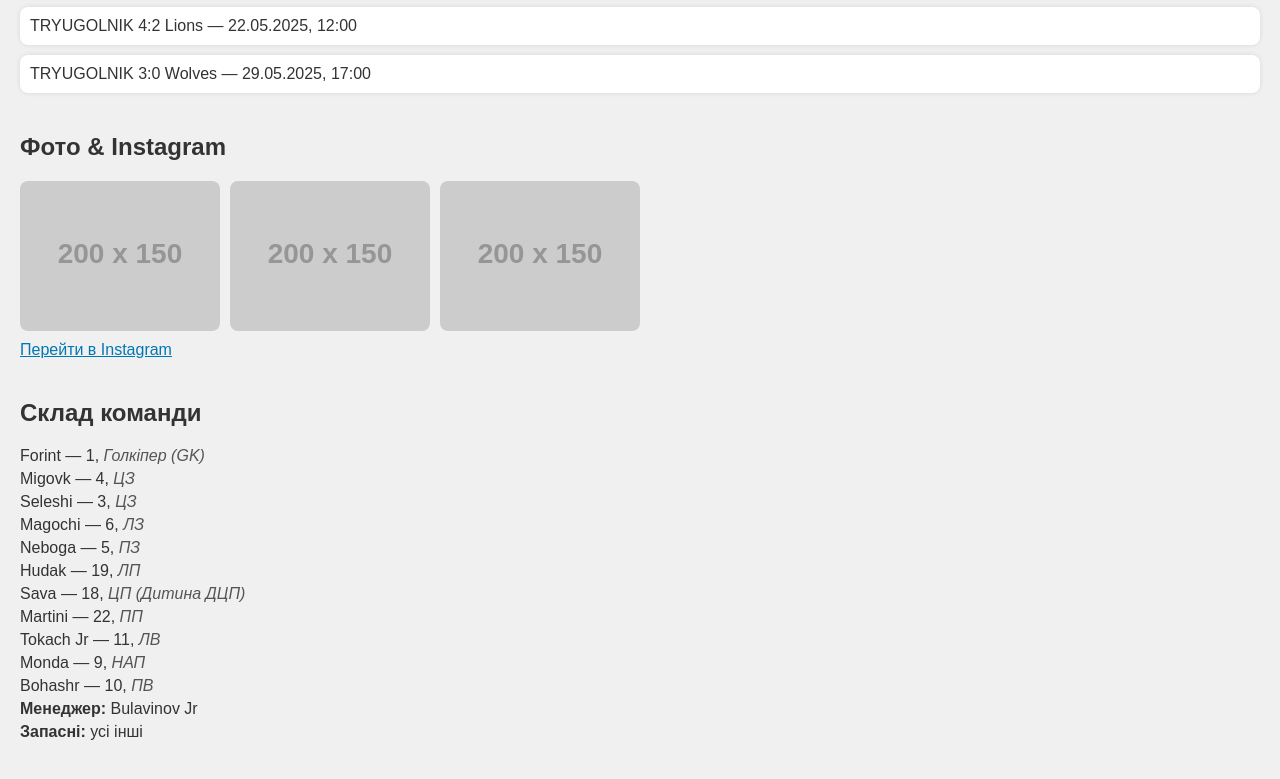
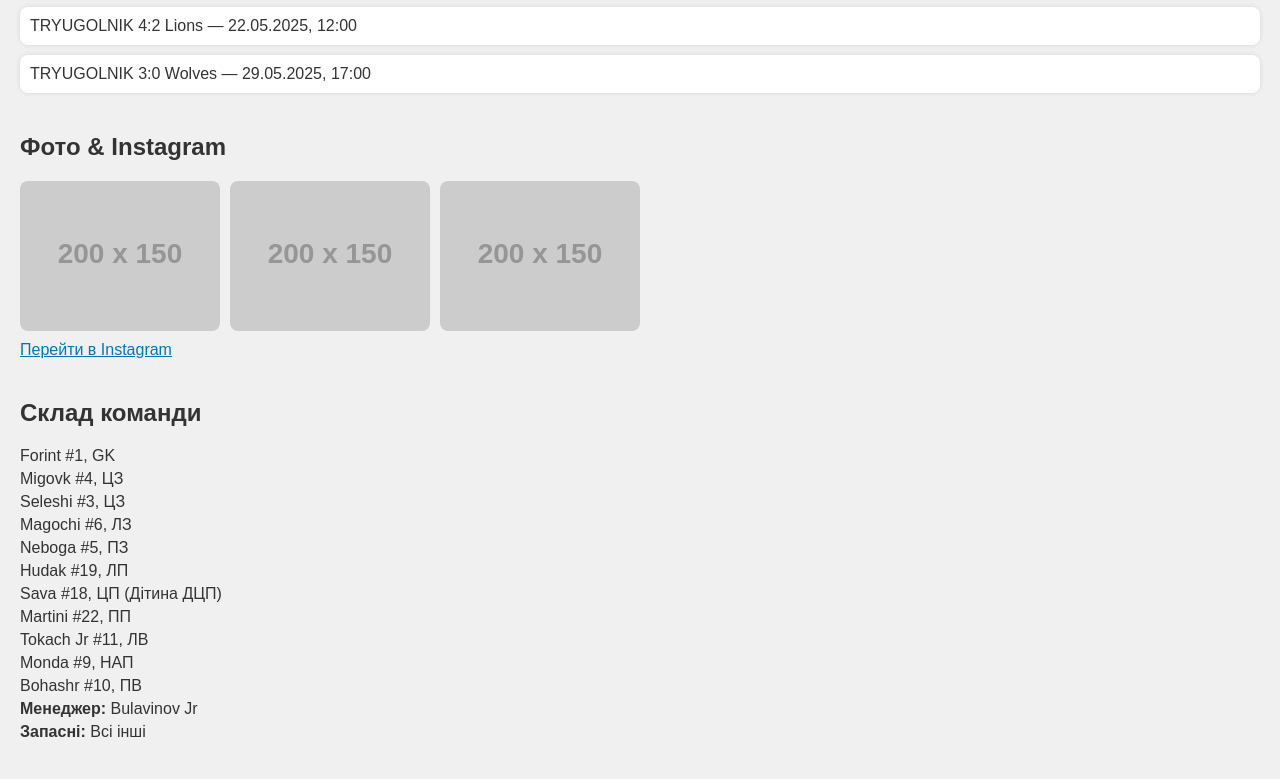
Before and after one commit to levedygg/F.C-TRYUGOLNIK, a plain HTML site: page index.html in a window 1280 px wide. Shown: the part 391-1170 px from the top of the page. Drawn offline with Linux system fonts and the light colour scheme; placeholder pictures from the web are drawn by us.

Commit message:
index.html

```diff
--- a/index.html
+++ b/index.html
@@ -112,21 +112,21 @@
       <a href="https://www.instagram.com/fc_tryugolnik_/" target="_blank">Перейти в Instagram</a>
     </section>
 
-    <section id="roster" class="roster">
-      <h2>Склад команди</h2>
-      <div class="player">Forint — 1, <span class="position">Голкіпер (GK)</span></div>
-      <div class="player">Migovk — 4, <span class="position">ЦЗ</span></div>
-      <div class="player">Seleshi — 3, <span class="position">ЦЗ</span></div>
-      <div class="player">Magochi — 6, <span class="position">ЛЗ</span></div>
-      <div class="player">Neboga — 5, <span class="position">ПЗ</span></div>
-      <div class="player">Hudak — 19, <span class="position">ЛП</span></div>
-      <div class="player">Sava — 18, <span class="position">ЦП (Дитина ДЦП)</span></div>
-      <div class="player">Martini — 22, <span class="position">ПП</span></div>
-      <div class="player">Tokach Jr — 11, <span class="position">ЛВ</span></div>
-      <div class="player">Monda — 9, <span class="position">НАП</span></div>
-      <div class="player">Bohashr — 10, <span class="position">ПВ</span></div>
-      <div class="player"><strong>Менеджер:</strong> Bulavinov Jr</div>
-      <div class="player"><strong>Запасні:</strong> усі інші</div>
+    <section id="team">
+        <h2>Склад команди</h2>
+        <div class="player"><span>Forint</span> #1, GK</div>
+        <div class="player"><span>Migovk</span> #4, ЦЗ</div>
+        <div class="player"><span>Seleshi</span> #3, ЦЗ</div>
+        <div class="player"><span>Magochi</span> #6, ЛЗ</div>
+        <div class="player"><span>Neboga</span> #5, ПЗ</div>
+        <div class="player"><span>Hudak</span> #19, ЛП</div>
+        <div class="player"><span>Sava</span> #18, ЦП (Дітина ДЦП)</div>
+        <div class="player"><span>Martini</span> #22, ПП</div>
+        <div class="player"><span>Tokach Jr</span> #11, ЛВ</div>
+        <div class="player"><span>Monda</span> #9, НАП</div>
+        <div class="player"><span>Bohashr</span> #10, ПВ</div>
+        <div class="player"><strong>Менеджер:</strong> Bulavinov Jr</div>
+        <div class="player"><strong>Запасні:</strong> Всі інші</div>
     </section>
   </div>
 </body>
```
